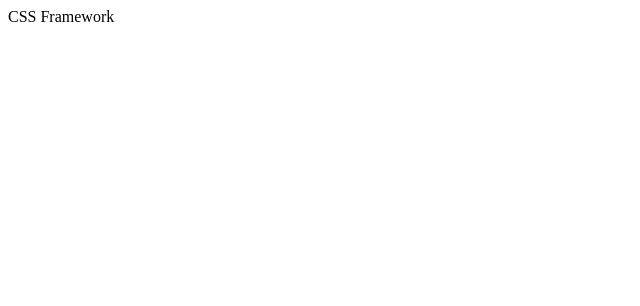
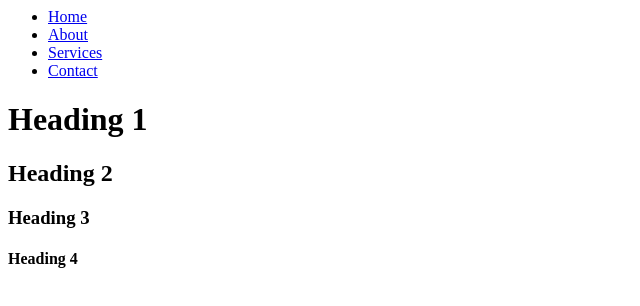
Before and after one commit to MichaelVolk94/mtm6407-custom-css-framework, a plain HTML site: page index.html in a window 1280 px wide. Shown: the whole page, without its empty margins (0-640 px from the left). Drawn offline with Linux system fonts and the light colour scheme.

Commit message:
Building my html plus adding info to the scss file

```diff
--- a/index.html
+++ b/index.html
@@ -5,8 +5,24 @@
     <meta name="viewport" content="width=device-width, initial-scale=1.0">
     <title>Custom CSS Framework</title>
 </head>
+<header>
+    <!-- Navigation -->
+    <div class="nav-bar br-default-light">
+        <nav class="text-strong">
+            <ul>
+                <li class="nav-item"><a href="#" class="nav-link">Home</a></li>
+                <li class="nav-item"><a href="#" class="nav-link">About</a></li>
+                <li class="nav-item"><a href="#" class="nav-link">Services</a></li>
+                <li class="nav-item"><a href="#" class="nav-link">Contact</a></li>
+            </ul>
+        </nav>
+    </div>
+</header>
 <body>
-    <h1></h1>
-    <p>CSS Framework</p>
+    <!-- Headings -->
+    <h1>Heading 1</h1>
+    <h2>Heading 2</h2>
+    <h3>Heading 3</h3>
+    <h4>Heading 4</h4>
 </body>
 </html>
--- a/src/main.scss
+++ b/src/main.scss
@@ -0,0 +1,5 @@
+@use 'reset';
+@use 'variables';
+@use 'utilities';
+@use 'base';
+@use 'styles';
```
